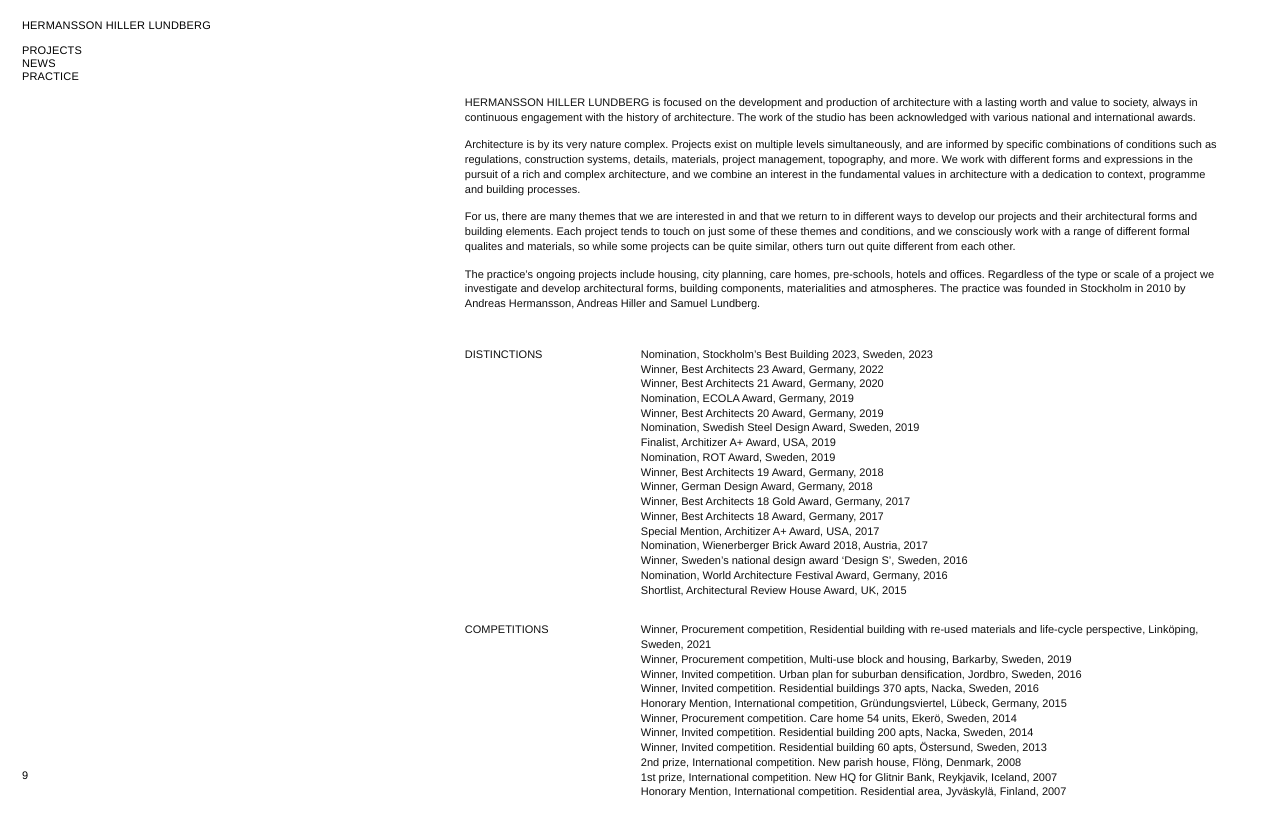
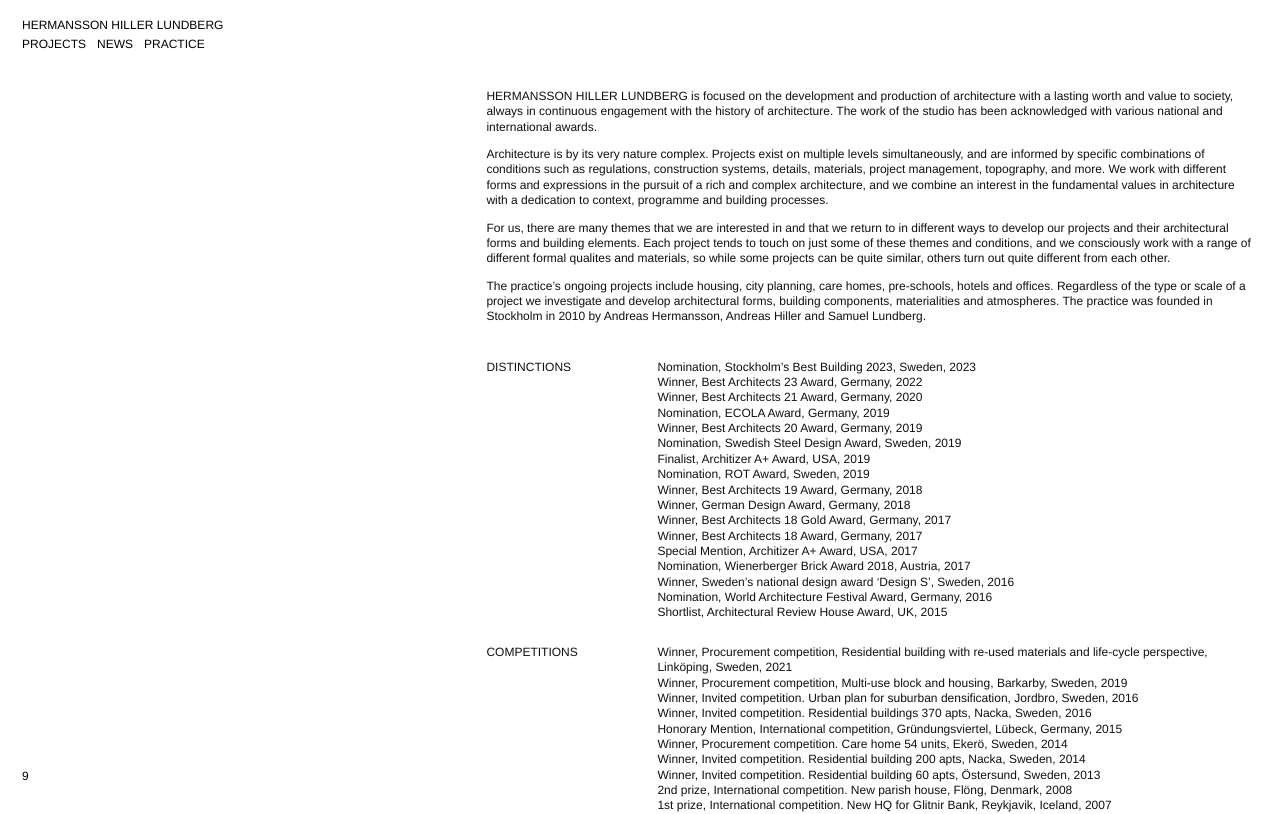
Before and after one commit to LvidSolutions/HHL-replica, a Next.js app: page /practice in a window 1280 px wide. Shown: the top 814 px of the page. Built offline with nearby package versions, Linux system fonts and the light colour scheme.

Commit message:
Move closer to original grid typography and scroll layout

```diff
--- a/app/globals.css
+++ b/app/globals.css
@@ -5,8 +5,8 @@
   --fg: #111;
   --muted: #777;
   --line: #d6d6d6;
-  --header-x: 22px;
-  --header-y: 20px;
+  --page-x: 22px;
+  --page-y: 19px;
 }
 
 * { box-sizing: border-box; }
@@ -15,9 +15,9 @@ body {
   margin: 0;
   background: var(--bg);
   color: var(--fg);
-  font-family: Helvetica, Arial, sans-serif;
-  font-size: 11px;
-  line-height: 1.28;
+  font-family: "Helvetica Neue", Helvetica, Arial, sans-serif;
+  font-size: 12px;
+  line-height: 1.22;
   font-weight: 400;
   letter-spacing: 0;
   -webkit-font-smoothing: antialiased;
@@ -31,32 +31,29 @@ ul { margin: 0; padding: 0; list-style: none; }
 .site-header {
   position: fixed;
   z-index: 100;
-  top: var(--header-y);
-  left: var(--header-x);
-  width: 260px;
-  display: block;
+  top: var(--page-y);
+  left: var(--page-x);
   color: #fff;
   mix-blend-mode: difference;
-  font-size: 11px;
-  line-height: 1.18;
+  font-size: 12px;
+  line-height: 1.16;
+  font-weight: 400;
   text-transform: uppercase;
 }
 .brand {
-  display: inline-block;
-  margin: 0 0 12px;
-  font-weight: 400;
-  letter-spacing: .015em;
+  display: block;
+  margin: 0 0 5px;
+  letter-spacing: 0;
 }
 .site-nav {
   display: flex;
-  flex-direction: column;
+  flex-direction: row;
   align-items: flex-start;
-  gap: 0;
-  font-weight: 400;
-  letter-spacing: .015em;
+  gap: 11px;
+  letter-spacing: 0;
 }
 .site-nav a,
-.brand { transition: opacity .18s ease; }
+.brand { transition: opacity .16s ease; }
 .site-nav a:hover,
 .brand:hover { opacity: .52; }
 
@@ -73,6 +70,7 @@ ul { margin: 0; padding: 0; list-style: none; }
 }
 
 .home-page { min-height: 100vh; background: #fff; }
+.home-scroll { width: 100%; }
 .home-hero {
   position: relative;
   display: block;
@@ -89,23 +87,23 @@ ul { margin: 0; padding: 0; list-style: none; }
 .page-counter {
   position: fixed;
   z-index: 90;
-  left: var(--header-x);
+  left: var(--page-x);
   bottom: 18px;
   color: #fff;
   mix-blend-mode: difference;
-  font-size: 11px;
+  font-size: 12px;
   line-height: 1;
   font-weight: 400;
 }
 
 .projects-page {
   min-height: 100vh;
-  padding: 96px 22px 34px;
+  padding: 89px var(--page-x) 36px;
 }
 .projects-list {
   display: grid;
-  grid-template-columns: repeat(4, minmax(0, 1fr));
-  gap: 42px 22px;
+  grid-template-columns: repeat(2, minmax(0, 1fr));
+  gap: 25px 22px;
   align-items: start;
 }
 .project-card {
@@ -116,7 +114,7 @@ ul { margin: 0; padding: 0; list-style: none; }
 .related-image {
   position: relative;
   width: 100%;
-  aspect-ratio: 1.315 / 1;
+  aspect-ratio: 1.42 / 1;
   overflow: hidden;
   background: #f2f2f2;
 }
@@ -124,32 +122,32 @@ ul { margin: 0; padding: 0; list-style: none; }
 .related-image img {
   object-fit: cover;
   object-position: center center;
-  transition: opacity .22s ease;
+  transition: opacity .18s ease;
 }
 .project-card:hover img,
-.related-card:hover img { opacity: .75; }
+.related-card:hover img { opacity: .72; }
 .project-card-title {
   display: grid;
   grid-template-columns: 1fr auto;
   gap: 10px;
-  padding-top: 7px;
+  padding-top: 5px;
   text-transform: uppercase;
-  font-size: 11px;
-  line-height: 1.15;
+  font-size: 12px;
+  line-height: 1.16;
   font-weight: 400;
 }
 .project-card-location,
-.project-card-title span:last-child { color: var(--fg); text-align: right; }
+.project-card-title span:last-child { text-align: right; }
 
 .project-page {
   min-height: 100vh;
-  padding: 96px 22px 42px;
+  padding: 89px var(--page-x) 42px;
 }
 .project-top {
   display: grid;
-  grid-template-columns: minmax(180px, 23vw) minmax(360px, 670px);
-  gap: 42px;
-  margin: 0 0 70px;
+  grid-template-columns: minmax(150px, 22vw) minmax(360px, 720px);
+  gap: 38px;
+  margin: 0 0 76px;
   align-items: start;
 }
 .project-intro h1,
@@ -164,18 +162,16 @@ ul { margin: 0; padding: 0; list-style: none; }
 .practice-block h2,
 .practice-contact h2 {
   margin: 0;
-  font-size: 11px;
-  line-height: 1.34;
+  font-size: 12px;
+  line-height: 1.28;
   font-weight: 400;
 }
-.project-intro {
-  text-transform: uppercase;
-}
+.project-intro { text-transform: uppercase; }
 .project-copy {
   display: flex;
   flex-direction: column;
-  gap: 13px;
-  max-width: 690px;
+  gap: 12px;
+  max-width: 720px;
 }
 .project-facts {
   display: flex;
@@ -193,30 +189,28 @@ ul { margin: 0; padding: 0; list-style: none; }
 .project-image {
   margin: 0;
   width: 100%;
-  background: #f4f4f4;
+  background: transparent;
 }
 .project-image img {
   width: 100%;
   height: auto;
-  max-height: none;
   object-fit: contain;
 }
 .project-image:nth-child(3n + 2) {
-  width: calc(100% - 24vw);
-  margin-left: 24vw;
+  width: calc(100% - 22vw);
+  margin-left: 22vw;
 }
 .project-image:nth-child(3n) {
-  width: calc(100% - 14vw);
+  width: calc(100% - 13vw);
   margin-left: 0;
 }
 .related-projects {
-  margin-top: 84px;
-  padding-top: 15px;
-  border-top: 1px solid var(--line);
+  margin-top: 86px;
+  padding-top: 0;
 }
 .related-projects h2 {
-  margin: 0 0 18px;
-  font-size: 11px;
+  margin: 0 0 19px;
+  font-size: 12px;
   font-weight: 400;
 }
 .related-list {
@@ -228,20 +222,20 @@ ul { margin: 0; padding: 0; list-style: none; }
 
 .text-page {
   min-height: 100vh;
-  padding: 96px 22px 46px;
+  padding: 89px var(--page-x) 46px;
 }
 .news-page {
   display: grid;
-  grid-template-columns: minmax(220px, 32vw) minmax(360px, 760px);
+  grid-template-columns: minmax(200px, 33vw) minmax(360px, 780px);
   align-items: start;
 }
 .news-list {
   grid-column: 2;
-  max-width: 760px;
+  max-width: 780px;
 }
 .news-item {
   display: grid;
-  grid-template-columns: 1fr 95px 80px;
+  grid-template-columns: 1fr 94px 76px;
   gap: 16px;
   padding: 0 0 28px;
 }
@@ -250,52 +244,48 @@ ul { margin: 0; padding: 0; list-style: none; }
   font-size: 13px;
   line-height: 1.2;
 }
-.news-item p { max-width: 520px; }
+.news-item p { max-width: 540px; }
 .news-item time,
 .news-item span { white-space: nowrap; }
 
 .practice-page {
   display: grid;
-  grid-template-columns: minmax(200px, 31vw) minmax(420px, 770px);
-  gap: 0 46px;
+  grid-template-columns: minmax(200px, 33vw) minmax(420px, 780px);
+  gap: 0 42px;
   align-items: start;
 }
 .practice-intro,
 .practice-block,
 .practice-contact {
   grid-column: 2;
-  max-width: 760px;
+  max-width: 780px;
 }
 .practice-intro {
   display: flex;
   flex-direction: column;
-  gap: 13px;
-  margin-bottom: 36px;
+  gap: 12px;
+  margin-bottom: 35px;
 }
 .practice-block {
   display: grid;
-  grid-template-columns: 150px 1fr;
-  gap: 26px;
-  margin-bottom: 25px;
+  grid-template-columns: 146px 1fr;
+  gap: 25px;
+  margin-bottom: 24px;
 }
 .practice-block h2,
-.practice-contact h2 {
-  text-transform: uppercase;
-}
+.practice-contact h2 { text-transform: uppercase; }
 .practice-block ul {
   display: flex;
   flex-direction: column;
   gap: 0;
 }
 .practice-contact {
-  margin-top: 14px;
+  margin-top: 15px;
   display: grid;
-  grid-template-columns: 150px 1fr;
-  gap: 12px 26px;
+  grid-template-columns: 146px 1fr;
+  gap: 12px 25px;
 }
-.practice-contact > p {
-  grid-column: 2;
-}
+.practice-contact > p { grid-column: 2; }
 .people-list {
   grid-column: 2;
   display: grid;
@@ -303,18 +293,12 @@ ul { margin: 0; padding: 0; list-style: none; }
   gap: 18px 38px;
   margin-top: 18px;
 }
-.people-list article p:first-child { text-transform: none; }
-
-@media (max-width: 1100px) {
-  .projects-list { grid-template-columns: repeat(3, minmax(0, 1fr)); }
-}
 
 @media (max-width: 780px) {
-  :root { --header-x: 15px; --header-y: 15px; }
+  :root { --page-x: 15px; --page-y: 15px; }
   body { font-size: 11px; }
-  .site-header { width: calc(100% - 30px); }
-  .site-nav { flex-direction: row; gap: 12px; }
-  .brand { margin-bottom: 6px; }
+  .site-header { font-size: 11px; }
+  .site-nav { gap: 10px; }
   .projects-page,
   .project-page,
   .text-page { padding: 82px 15px 36px; }
```
